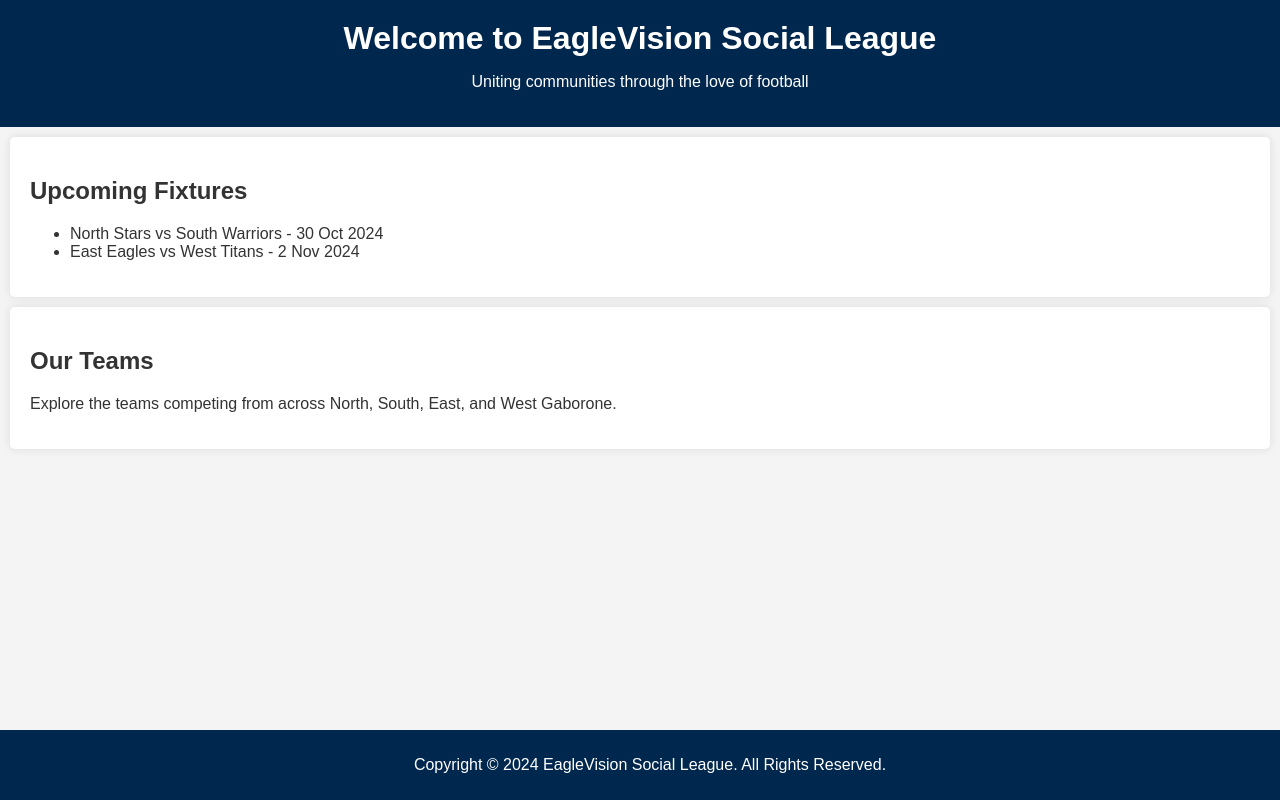
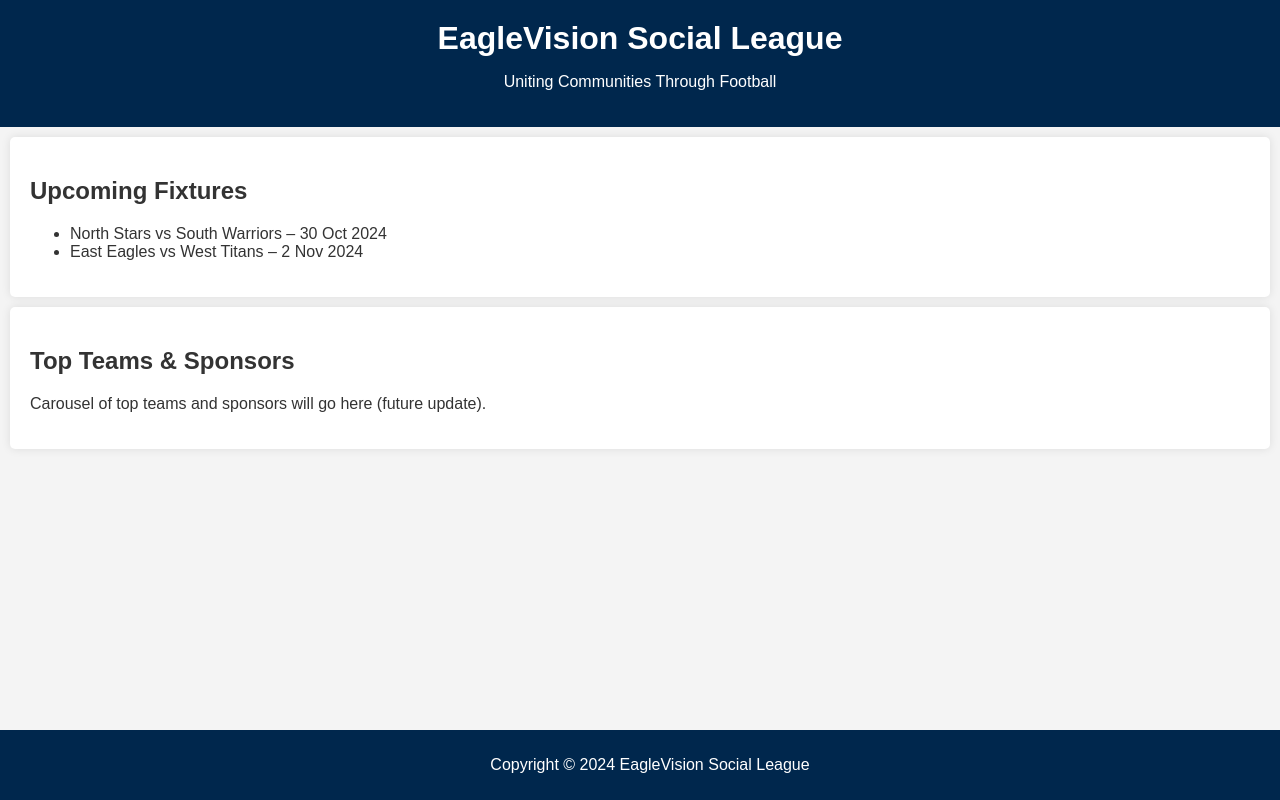
Before and after one commit to EagleVision97/eaglevision-league, a plain HTML site: page index.html in a window 1280 px wide. Drawn offline with Linux system fonts and the light colour scheme.

Commit message:
Update index.html

```diff
--- a/index.html
+++ b/index.html
@@ -3,30 +3,30 @@
 <head>
     <meta charset="UTF-8">
     <meta name="viewport" content="width=device-width, initial-scale=1.0">
-    <title>EagleVision Social League</title>
+    <title>Home | EagleVision Social League</title>
     <link rel="stylesheet" href="styles.css">
 </head>
 <body>
     <header>
-        <h1>Welcome to EagleVision Social League</h1>
-        <p>Uniting communities through the love of football</p>
+        <h1>EagleVision Social League</h1>
+        <p>Uniting Communities Through Football</p>
     </header>
 
-    <section id="fixtures">
+    <section id="upcoming-fixtures">
         <h2>Upcoming Fixtures</h2>
         <ul>
-            <li>North Stars vs South Warriors - 30 Oct 2024</li>
-            <li>East Eagles vs West Titans - 2 Nov 2024</li>
+            <li>North Stars vs South Warriors – 30 Oct 2024</li>
+            <li>East Eagles vs West Titans – 2 Nov 2024</li>
         </ul>
     </section>
 
-    <section id="teams">
-        <h2>Our Teams</h2>
-        <p>Explore the teams competing from across North, South, East, and West Gaborone.</p>
+    <section id="carousel">
+        <h2>Top Teams & Sponsors</h2>
+        <p>Carousel of top teams and sponsors will go here (future update).</p>
     </section>
 
     <footer>
-        <p>Copyright © 2024 EagleVision Social League. All Rights Reserved.</p>
+        <p>Copyright © 2024 EagleVision Social League</p>
     </footer>
 </body>
 </html>
```
